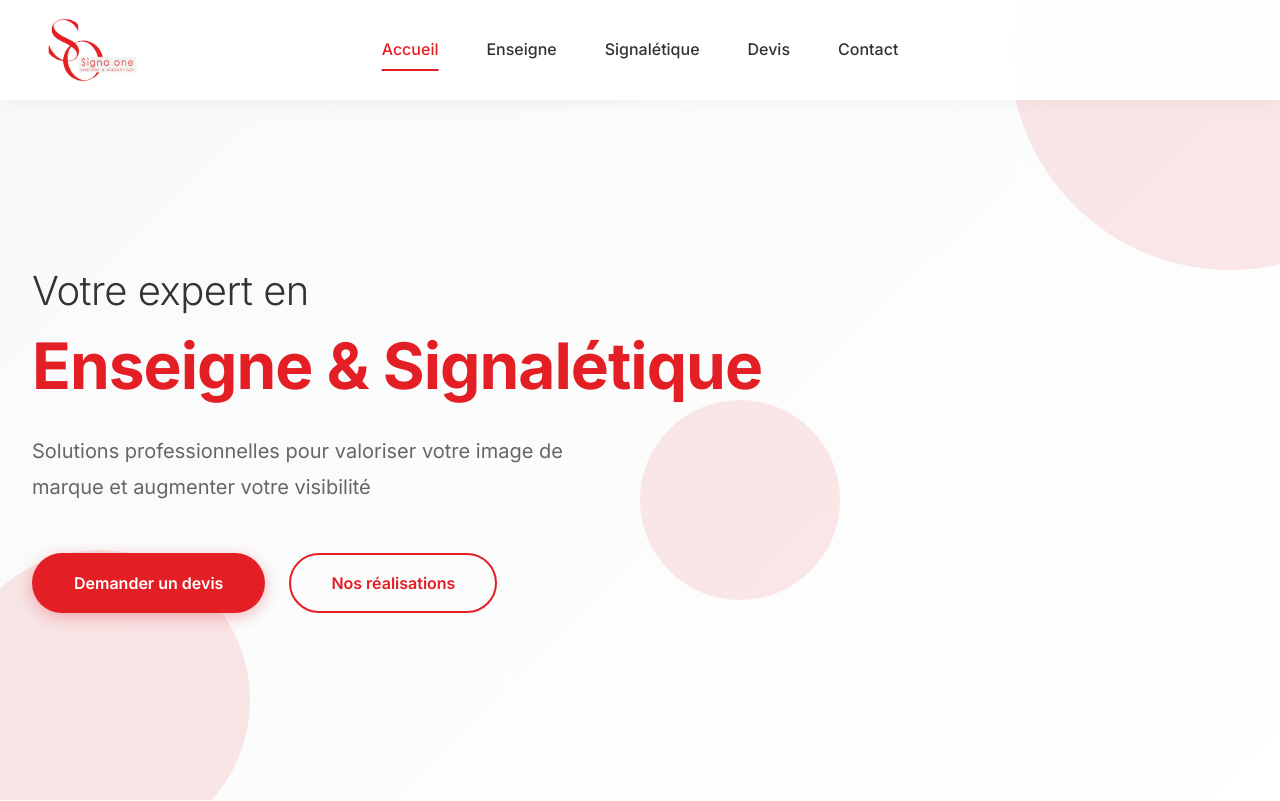
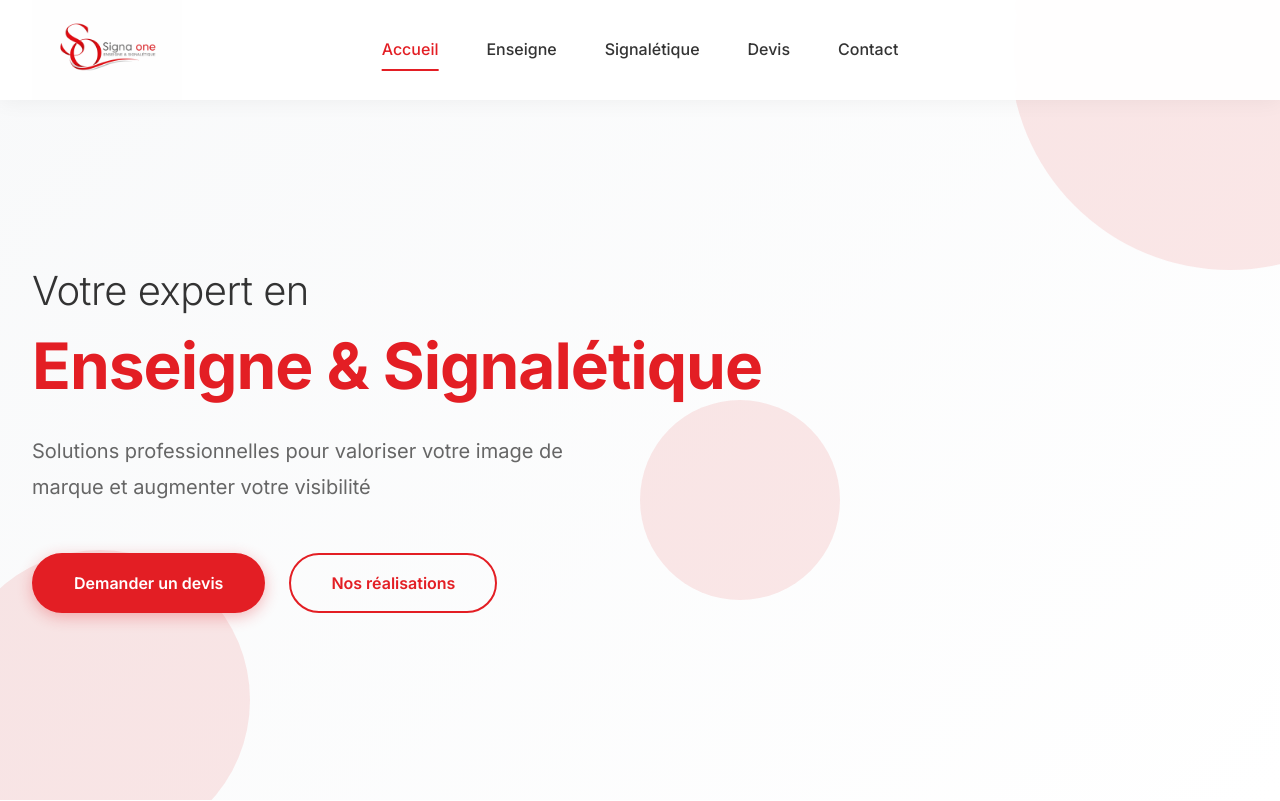
Before and after one commit to tiguemi/signaone, an Angular app: page / in a window 1280 px wide. Shown: the top 801 px of the page. Built offline with nearby package versions, Linux system fonts and the light colour scheme.

Commit message:
Update logo to use new elegant design

```diff
--- a/src/app/components/contact/contact.component.html
+++ b/src/app/components/contact/contact.component.html
@@ -37,7 +37,7 @@
   <div class="container">
     <div class="footer-content">
       <div class="footer-logo">
-        <img src="/assets/signa-one-logo_Plan-de-travail-1-copie.webp" alt="Signa One">
+        <img src="Logo_elegant_de_Signa_One.png" alt="Signa One">
         <p>Votre expert en enseigne et signalétique</p>
       </div>
 
--- a/src/app/components/header/header.component.html
+++ b/src/app/components/header/header.component.html
@@ -2,7 +2,7 @@
   <div class="container">
     <div class="header-content">
       <a href="#accueil" class="logo" (click)="closeMenu()">
-        <img src="signa-one-logo_Plan-de-travail-1-copie.webp" alt="Signa One">
+        <img src="Logo_elegant_de_Signa_One.png" alt="Signa One">
       </a>
 
       <nav class="nav" [class.active]="isMenuOpen">
```
